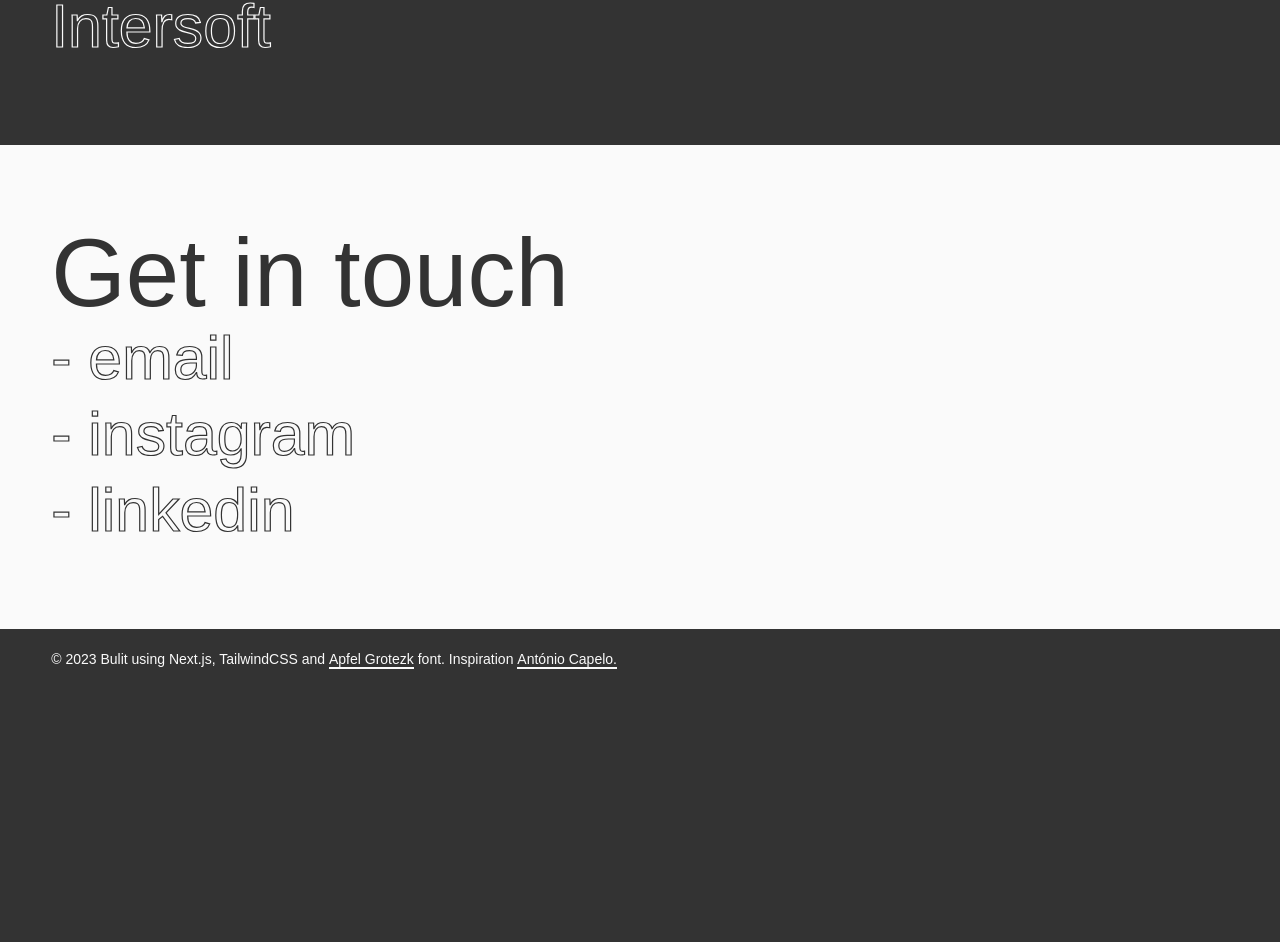
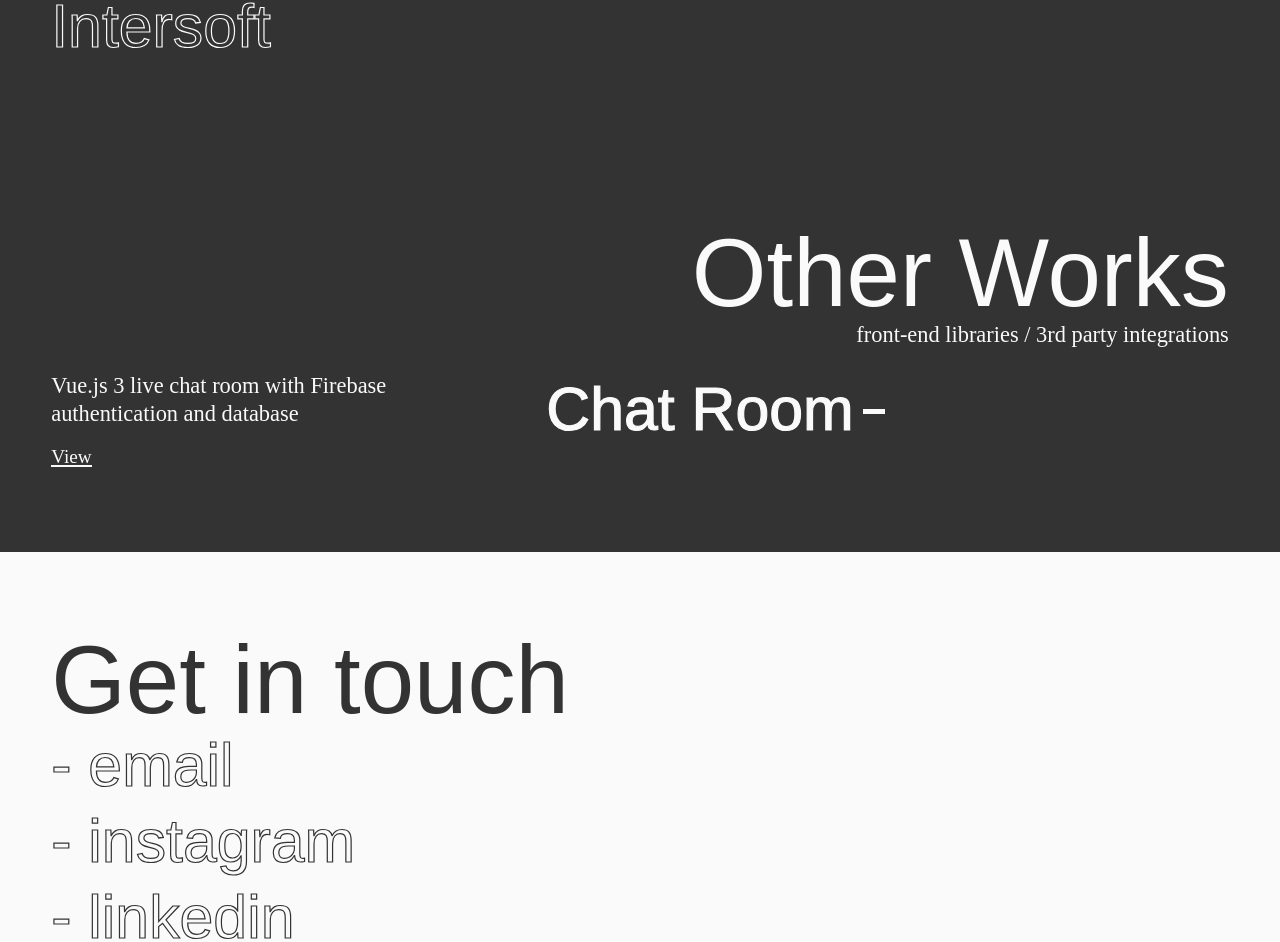
Before and after one commit to plkujaw/nextjs-portfolio, a Next.js app: page / in a window 1280 px wide. Shown: the part 2202-3144 px from the top of the page. Before the commit the page ends 2891 px from the top, so only its background shows below. Built offline with nearby package versions, Linux system fonts and the light colour scheme.

Commit message:
add chat room project

```diff
--- a/data/otherWorks.js
+++ b/data/otherWorks.js
@@ -2,7 +2,7 @@ const otherWorks = [
   {
     name: 'Chat Room',
     description:
-      'Vue.js live chat room with Firebase authentication and database',
+      'Vue.js 3 live chat room with Firebase authentication and database',
     link: 'https://vue-chat-three.vercel.app/',
   },
 ];
--- a/pages/index.tsx
+++ b/pages/index.tsx
@@ -22,7 +22,7 @@ export default function Home() {
         <Intro />
         <About />
         <Projects data={projects} />
-        {/* <Projects works={{ other: true }} data={otherWorks} /> */}
+        <Projects works={{ other: true }} data={otherWorks} />
         <Contact />
       </main>
       <Footer />
```
